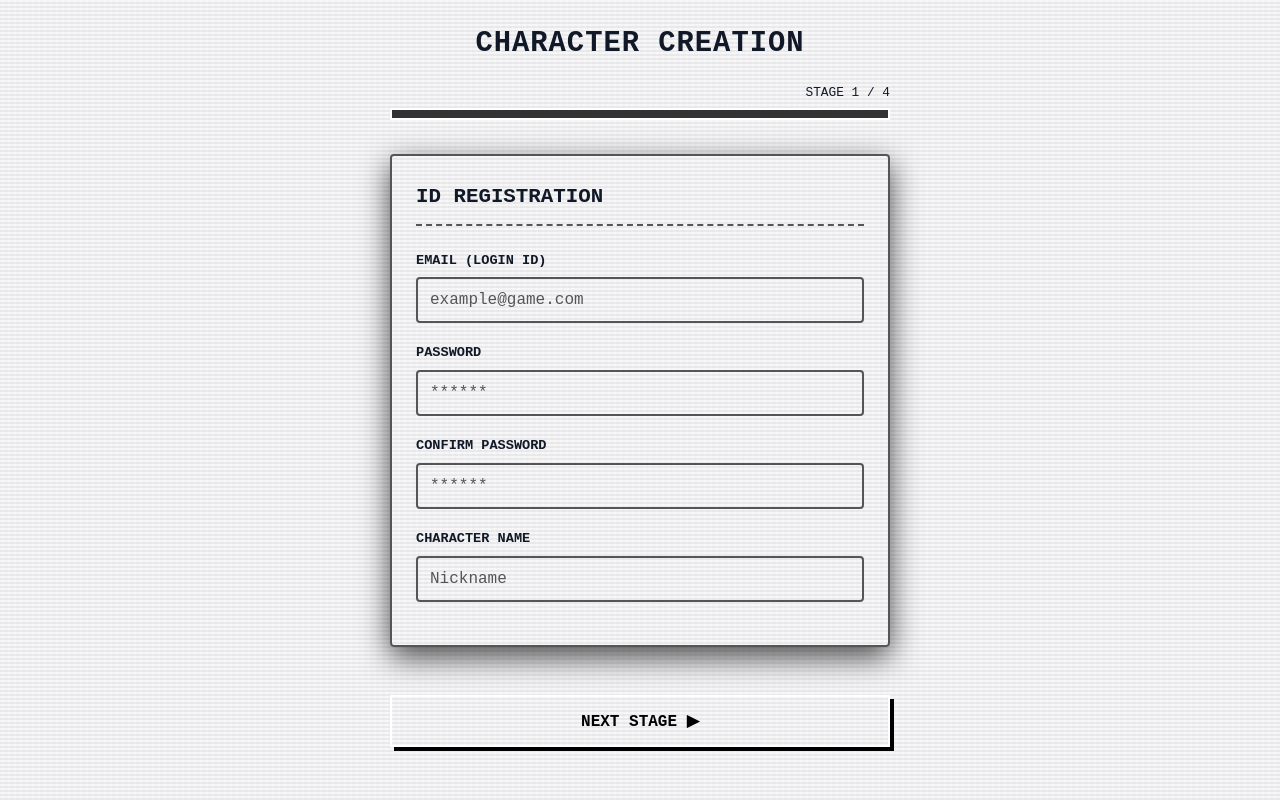
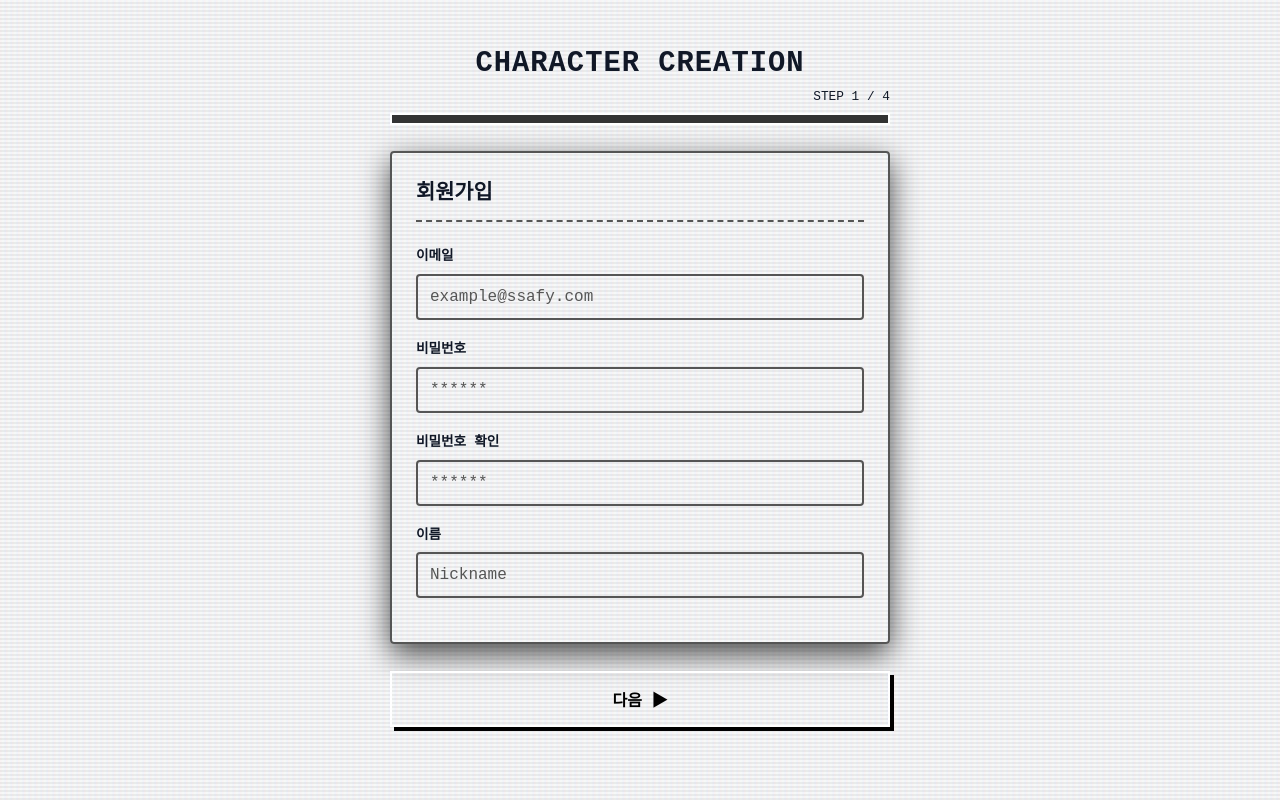
Before and after one commit to JungHoonKim-KR/KeepGoing, a Vue app in the folder frontend/: page /signup in a window 1280 px wide. Built offline with nearby package versions, Linux system fonts and the light colour scheme; a small style sheet from the web is missing.

Commit message:
로그인 + 회원가입 디자인 수정

```diff
--- a/frontend/src/views/LoginView.vue
+++ b/frontend/src/views/LoginView.vue
@@ -113,8 +113,8 @@ const goToSignup = () => {
 
     <div class="login-container">
       <div class="title-section">
-        <h1 class="game-title">HEALTH RPG</h1>
-        <p class="subtitle">INSERT COIN TO START</p>
+        <h1 class="game-title">우마이 COACH</h1>
+        <p class="subtitle">LOGIN TO START ...</p>
       </div>
 
       <div class="form-box">
@@ -156,11 +156,9 @@ const goToSignup = () => {
 
       <div class="footer-links">
         <button @click="goToSignup" class="link-btn">회원가입</button>
-        <span class="divider">|</span>
-        <button class="link-btn">비밀번호 찾기</button>
       </div>
 
-      <div class="copyright">© 2025 HEALTH QUEST CORP.</div>
+      <div class="copyright">© 2025 SSAFY 14th.</div>
     </div>
   </div>
 </template>
@@ -338,7 +336,7 @@ const goToSignup = () => {
 .start-btn {
   margin-top: 1rem;
   background: var(--neon-pink);
-  color: #ffffff; /* 버튼 글씨는 항상 흰색 */
+  color: black; /* 버튼 글씨는 항상 흰색 */
   border: 2px solid #fff;
   padding: 1rem;
   font-size: 1.2rem;
--- a/frontend/src/views/SignupView.vue
+++ b/frontend/src/views/SignupView.vue
@@ -215,7 +215,7 @@ const handleSignup = async () => {
         <h1 class="page-title">CHARACTER CREATION</h1>
         <div class="progress-bar-container">
           <div class="progress-label">
-            STAGE {{ currentStep }} / {{ totalSteps }}
+            STEP {{ currentStep }} / {{ totalSteps }}
           </div>
           <div class="progress-track">
             <div
@@ -228,11 +228,11 @@ const handleSignup = async () => {
 
       <div class="form-card">
         <div v-if="currentStep === 1" class="step-content fade-in">
-          <h2 class="step-title">ID REGISTRATION</h2>
+          <h2 class="step-title">회원가입</h2>
 
           <div class="input-group">
             <label :class="{ 'error-label': errors.email }">
-              EMAIL (LOGIN ID)
+              이메일
               <span v-if="errors.email" class="error-badge">!</span>
             </label>
             <input
@@ -240,7 +240,7 @@ const handleSignup = async () => {
               v-model="signupData.email"
               class="retro-input"
               :class="{ 'input-error': errors.email }"
-              placeholder="example@game.com"
+              placeholder="example@ssafy.com"
               @input="clearError('email')"
             />
             <span v-if="errors.email" class="error-text"
@@ -249,7 +249,7 @@ const handleSignup = async () => {
           </div>
 
           <div class="input-group">
-            <label :class="{ 'error-label': errors.password }">PASSWORD</label>
+            <label :class="{ 'error-label': errors.password }">비밀번호</label>
             <input
               type="password"
               v-model="signupData.password"
@@ -265,7 +265,7 @@ const handleSignup = async () => {
 
           <div class="input-group">
             <label :class="{ 'error-label': errors.confirmPassword }"
-              >CONFIRM PASSWORD</label
+              >비밀번호 확인</label
             >
             <input
               type="password"
@@ -281,9 +281,7 @@ const handleSignup = async () => {
           </div>
 
           <div class="input-group">
-            <label :class="{ 'error-label': errors.name }"
-              >CHARACTER NAME</label
-            >
+            <label :class="{ 'error-label': errors.name }">이름</label>
             <input
               type="text"
               v-model="signupData.name"
@@ -299,10 +297,10 @@ const handleSignup = async () => {
         </div>
 
         <div v-if="currentStep === 2" class="step-content fade-in">
-          <h2 class="step-title">BODY STATS</h2>
+          <h2 class="step-title">신체 정보</h2>
 
           <div class="input-group">
-            <label>GENDER</label>
+            <label>성별</label>
             <div class="radio-box">
               <label
                 class="radio-btn"
@@ -314,7 +312,7 @@ const handleSignup = async () => {
                   value="M"
                   hidden
                 />
-                MALE
+                남
               </label>
               <label
                 class="radio-btn"
@@ -326,33 +324,31 @@ const handleSignup = async () => {
                   value="F"
                   hidden
                 />
-                FEMALE
+                여
               </label>
             </div>
           </div>
 
           <div class="row">
             <div class="input-group half">
-              <label :class="{ 'error-label': errors.age }">AGE (Lv)</label>
+              <label :class="{ 'error-label': errors.age }">나이</label>
               <input
                 type="number"
                 v-model="signupData.age"
                 class="retro-input"
                 :class="{ 'input-error': errors.age }"
-                placeholder="25"
+                placeholder="Ex) 25"
                 @input="clearError('age')"
               />
             </div>
             <div class="input-group half">
-              <label :class="{ 'error-label': errors.height }"
-                >HEIGHT (cm)</label
-              >
+              <label :class="{ 'error-label': errors.height }">신장 (cm)</label>
               <input
                 type="number"
                 v-model="signupData.height"
                 class="retro-input"
                 :class="{ 'input-error': errors.height }"
-                placeholder="175"
+                placeholder="Ex) 175"
                 @input="clearError('height')"
               />
             </div>
@@ -363,15 +359,13 @@ const handleSignup = async () => {
 
           <div class="row">
             <div class="input-group half">
-              <label :class="{ 'error-label': errors.weight }"
-                >CURRENT WEIGHT</label
-              >
+              <label :class="{ 'error-label': errors.weight }">현재 체중</label>
               <input
                 type="number"
                 v-model="signupData.weight"
                 class="retro-input"
                 :class="{ 'input-error': errors.weight }"
-                placeholder="70 kg"
+                placeholder="Ex) 70"
                 @input="clearError('weight')"
               />
             </div>
@@ -382,19 +376,19 @@ const handleSignup = async () => {
                   'error-label': errors.target_weight,
                   highlight: !errors.target_weight,
                 }"
-                >TARGET WEIGHT</label
+                >목표 체중</label
               >
               <input
                 type="number"
                 v-model="signupData.target_weight"
                 class="retro-input highlight-input"
                 :class="{ 'input-error': errors.target_weight }"
-                placeholder="65 kg"
+                placeholder="Ex) 65"
                 @input="clearError('target_weight')"
               />
             </div>
             <div class="input-group half">
-              <label class="highlight">WATER GOAL (L)</label>
+              <label class="highlight">목표 수분량(L)</label>
               <input
                 type="number"
                 step="0.1"
@@ -413,9 +407,8 @@ const handleSignup = async () => {
         </div>
 
         <div v-if="currentStep === 3" class="step-content fade-in">
-          <h2 class="step-title">PLAY STYLE</h2>
           <div class="input-group">
-            <label>ACTIVITY LEVEL</label>
+            <label>활동 습관</label>
             <div class="select-grid">
               <div
                 v-for="opt in activityOptions"
@@ -433,7 +426,7 @@ const handleSignup = async () => {
             </div>
           </div>
           <div class="input-group">
-            <label>MAIN QUEST (GOAL)</label>
+            <label>식단 목표</label>
             <div class="select-grid">
               <div
                 v-for="opt in goalOptions"
@@ -453,10 +446,10 @@ const handleSignup = async () => {
         </div>
 
         <div v-if="currentStep === 4" class="step-content fade-in">
-          <h2 class="step-title">TRAITS & DEBUFFS</h2>
+          <h2 class="step-title">특이사항</h2>
           <p class="desc">입력하지 않으면 '없음'으로 처리됩니다.</p>
           <div class="input-group">
-            <label>HEALTH CONDITION (기저질환)</label>
+            <label>기저질환</label>
             <textarea
               v-model="signupData.health_condition"
               class="retro-textarea"
@@ -464,7 +457,7 @@ const handleSignup = async () => {
             ></textarea>
           </div>
           <div class="input-group">
-            <label>WEAKNESS (알레르기)</label>
+            <label>알레르기</label>
             <textarea
               v-model="signupData.allergies"
               class="retro-textarea"
@@ -472,7 +465,7 @@ const handleSignup = async () => {
             ></textarea>
           </div>
           <div class="input-group">
-            <label>BANNED ITEMS (기피 음식)</label>
+            <label>기피 음식</label>
             <textarea
               v-model="signupData.disliked_food"
               class="retro-textarea"
@@ -484,7 +477,7 @@ const handleSignup = async () => {
 
       <div class="footer-actions">
         <button v-if="currentStep > 1" @click="prevStep" class="nav-btn prev">
-          ◀ PREV
+          ◀ 이전
         </button>
         <div class="spacer"></div>
         <button
@@ -492,7 +485,7 @@ const handleSignup = async () => {
           @click="nextStep"
           class="nav-btn next"
         >
-          NEXT STAGE ▶
+          다음 ▶
         </button>
         <button
           v-else
@@ -634,7 +627,7 @@ const handleSignup = async () => {
   max-width: 500px;
   display: flex;
   flex-direction: column;
-  gap: 1.5rem;
+  gap: 1rem;
   padding-bottom: 2rem;
 }
 .header-section {
@@ -645,7 +638,6 @@ const handleSignup = async () => {
   font-size: 1.8rem;
   color: var(--neon-yellow);
   text-shadow: 2px 2px 0 var(--neon-pink);
-  margin-bottom: 1rem;
   letter-spacing: 1px;
 }
 .progress-bar-container {
@@ -703,7 +695,6 @@ const handleSignup = async () => {
 }
 .input-group label {
   font-size: 0.85rem;
-  color: var(--text-sub);
   font-weight: bold;
 }
 .input-group label.highlight {
@@ -751,7 +742,7 @@ const handleSignup = async () => {
 }
 .radio-btn {
   flex: 1;
-  background: #222;
+  /* background: #555; */
   border: 2px solid #555;
   color: #888;
   padding: 12px;
@@ -763,7 +754,7 @@ const handleSignup = async () => {
 .radio-btn.active {
   background: rgba(0, 229, 255, 0.2);
   border-color: var(--neon-blue);
-  color: #fff;
+  color: black;
   box-shadow: 0 0 10px rgba(0, 229, 255, 0.2);
 }
 .select-grid {
@@ -780,6 +771,7 @@ const handleSignup = async () => {
   align-items: center;
   gap: 12px;
   transition: all 0.2s;
+  color: #9f9e9e;
 }
 .select-card:hover {
   background: #2a2a2a;
@@ -801,7 +793,7 @@ const handleSignup = async () => {
 .footer-actions {
   display: flex;
   margin-top: auto;
-  padding-top: 1.5rem;
+  padding-top: 0.7rem;
   gap: 10px;
 }
 .nav-btn {
@@ -832,7 +824,7 @@ const handleSignup = async () => {
 }
 .finish {
   background: var(--neon-pink);
-  color: #fff;
+  color: black;
   border-color: #fff;
   box-shadow: 4px 4px 0 #000;
 }
```
